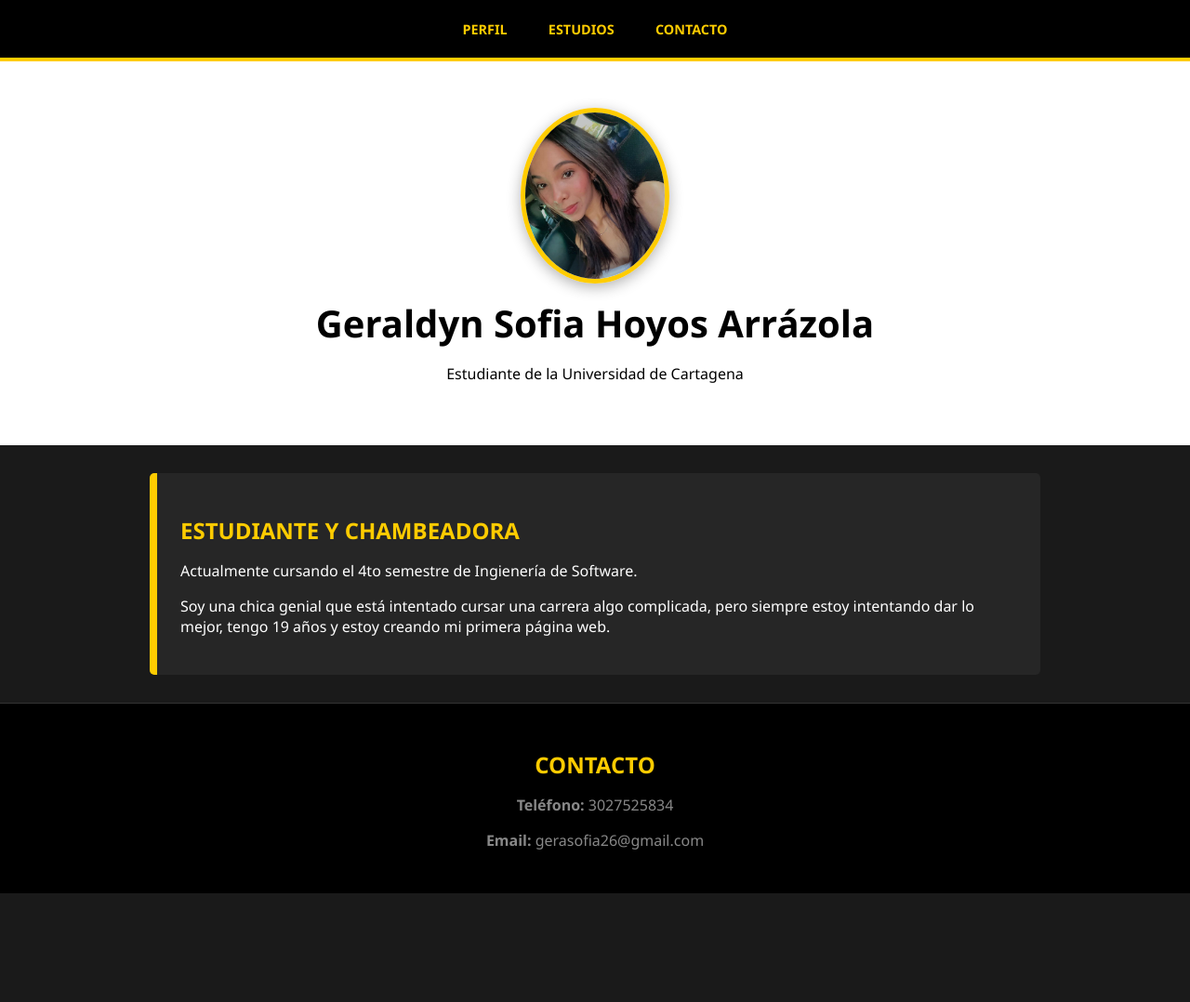
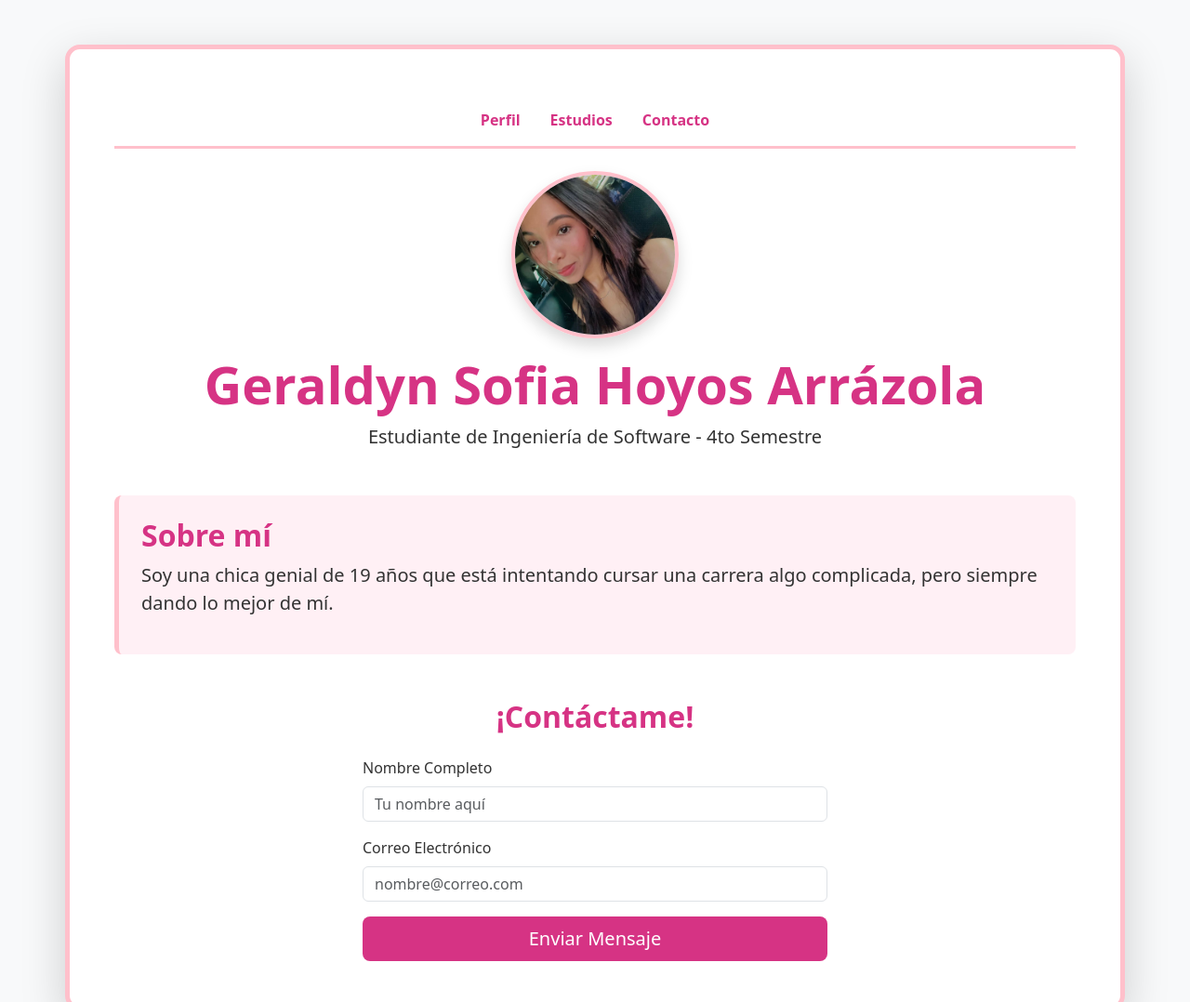
Before and after one commit to GeraldynHys/HojadeVidaGeraldyn, a plain HTML site: page index.html in a window 1280 px wide. Shown: the top 1078 px of the page at 93% size. Before the commit the page ends 961 px from the top, so only its background shows below. Drawn offline with nearby package versions, Linux system fonts and the light colour scheme.

Commit message:
Add files via upload

```diff
--- a/estilos.css
+++ b/estilos.css
@@ -1,78 +1,48 @@
-/* Configuración General */
+/* Color principal: Rosa Pastel (#ffc0cb) */
+/* Color de contraste: Blanco (#ffffff) */
+
 body {
-    font-family: 'Segoe UI', Tahoma, Geneva, Verdana, sans-serif;
-    margin: 0;
-    padding: 0;
-    background-color: #1a1a1a; /* Fondo oscuro sutil */
-    color: #ffffff;
+    background-color: #f8f9fa; /* Un blanco grisáceo muy suave para el fondo */
+    color: #333; /* Texto gris oscuro para que sea fácil de leer */
 }
 
-/* Menú de Navegación Estilo U. de Cartagena */
+/* Títulos en Rosa */
+h1, h2, h3 {
+    color: #d63384 !important; /* Un rosa más fuerte para que resalte */
+    font-weight: bold;
+}
+
+/* El contenedor principal con borde rosa */
+.container {
+    border-radius: 20px;
+    border: 1px solid #ffc0cb;
+}
+
+/* Botón del formulario en rosa */
+.btn-warning {
+    background-color: #ffc0cb !important;
+    border-color: #ffc0cb !important;
+    color: #d63384 !important;
+    font-weight: bold;
+}
+
+.btn-warning:hover {
+    background-color: #f8bbd0 !important;
+    color: white !important;
+}
+
+/* Menú de navegación */
 nav {
-    background-color: #000000; /* Negro puro */
-    padding: 20px;
-    text-align: center;
-    border-bottom: 4px solid #ffcc00; /* Línea Amarilla */
-    position: sticky;
-    top: 0;
-    z-index: 1000;
+    background-color: #ffffff !important;
+    border-bottom: 3px solid #ffc0cb;
 }
 
 nav a {
-    color: #ffcc00; /* Texto Amarillo */
-    text-decoration: none;
-    margin: 0 20px;
-    font-weight: bold;
-    text-transform: uppercase;
-    font-size: 0.9rem;
+    color: #d63384 !important;
 }
 
-nav a:hover {
-    color: #ffffff;
-    border-bottom: 2px solid #ffffff;
+/* Estilo para los campos del formulario */
+.form-control:focus {
+    border-color: #ffc0cb;
+    box-shadow: 0 0 0 0.25rem rgba(255, 192, 203, 0.25);
 }
-
-/* Encabezado / Perfil */
-header {
-    background-color: #ffffff;
-    color: #000000;
-    padding: 50px 20px;
-    text-align: center;
-}
-
-header h1 {
-    margin: 10px 0;
-    font-size: 2.5rem;
-}
-
-img {
-    border-radius: 50%;
-    border: 5px solid #ffcc00; /* Marco Amarillo para la foto */
-    box-shadow: 0px 4px 15px rgba(0,0,0,0.3);
-}
-
-/* Secciones de Información */
-section {
-    max-width: 900px;
-    margin: 30px auto;
-    padding: 25px;
-    background-color: #262626; /* Gris muy oscuro para contraste */
-    border-left: 8px solid #ffcc00; /* Detalle lateral amarillo */
-    border-radius: 5px;
-}
-
-h2 {
-    color: #ffcc00;
-    text-transform: uppercase;
-    font-size: 1.5rem;
-    margin-bottom: 15px;
-}
-
-/* Pie de Página */
-footer {
-    text-align: center;
-    padding: 30px;
-    background-color: #000000;
-    color: #888;
-    border-top: 1px solid #333;
-}
--- a/index.html
+++ b/index.html
@@ -1,36 +1,49 @@
 <!DOCTYPE html>
 <html lang="es">
-<head>
+<head> <link href="https://cdn.jsdelivr.net/npm/bootstrap@5.3.0/dist/css/bootstrap.min.css" rel="stylesheet">
     <meta charset="UTF-8">
     <meta name="viewport" content="width=device-width, initial-scale=1.0">
     <title>Hoja de Vida - Geraldyn</title>
     <link rel="stylesheet" href="estilos.css">
 </head>
-<body>
+<body> <body class="bg-light"> <div class="container my-5 p-5 bg-white shadow-lg rounded-4 border-top border-5" style="border-color: #ffc0cb !important;">
 
-    <nav>
-        <a href="#perfil">perfil</a>
-        <a href="#estudios">estudios</a>
-        <a href="#contacto">contacto</a>
-    </nav>
+        <nav class="navbar navbar-expand-lg mb-4">
+            <div class="container-fluid justify-content-center">
+                <ul class="navbar-nav flex-row">
+                    <li class="nav-item"><a class="nav-link px-3" href="#perfil" style="color: #d63384; font-weight: bold;">Perfil</a></li>
+                    <li class="nav-item"><a class="nav-link px-3" href="#estudios" style="color: #d63384; font-weight: bold;">Estudios</a></li>
+                    <li class="nav-item"><a class="nav-link px-3" href="#contacto" style="color: #d63384; font-weight: bold;">Contacto</a></li>
+                </ul>
+            </div>
+        </nav>
 
-    <header id="perfil">
-        <img src="img/Fotito.jpeg" alt="Mi Foto" width="150">
-        <h1>Geraldyn Sofia Hoyos Arrázola </h1>
-        <p>Estudiante de la Universidad de Cartagena</p>
-    </header>
+        <header id="perfil" class="text-center mb-5">
+            <img src="img/Fotito.jpeg" class="rounded-circle border border-4 mb-3 shadow" style="border-color: #ffc0cb !important; width: 180px; height: 180px; object-fit: cover;">
+            <h1 class="display-4" style="color: #d63384; font-weight: 800;">Geraldyn Sofia Hoyos Arrázola</h1>
+            <p class="lead">Estudiante de Ingeniería de Software - 4to Semestre</p>
+        </header>
 
-    <section id="estudios">
-        <h2>Estudiante y chambeadora</h2>
-        <p>Actualmente cursando el 4to semestre de Ingienería de Software.</p>
-        <p>Soy una chica genial que está intentado cursar una carrera algo complicada, pero siempre estoy intentando dar lo mejor, tengo 19 años y estoy creando mi primera página web.</p>
-    </section>
+        <section id="estudios" class="p-4 rounded-3 mb-5" style="background-color: #fff0f5; border-left: 5px solid #ffc0cb;">
+            <h2 style="color: #d63384;">Sobre mí</h2>
+            <p class="fs-5">Soy una chica genial de 19 años que está intentando cursar una carrera algo complicada, pero siempre dando lo mejor de mí.</p>
+        </section>
 
-    <footer id="contacto">
-    <h2>Contacto</h2>
-    <p><strong>Teléfono:</strong> 3027525834</p>
-    <p><strong>Email:</strong> gerasofia26@gmail.com</p>
-</footer>
+        <section id="contacto" class="mt-5">
+            <h2 class="text-center mb-4" style="color: #d63384;">¡Contáctame!</h2>
+            <form id="contactForm" class="mx-auto" style="max-width: 500px;">
+                <div class="mb-3">
+                    <label class="form-label">Nombre Completo</label>
+                    <input type="text" id="nombre" class="form-control border-pink" placeholder="Tu nombre aquí" required>
+                </div>
+                <div class="mb-3">
+                    <label class="form-label">Correo Electrónico</label>
+                    <input type="email" id="email" class="form-control" placeholder="nombre@correo.com" required>
+                </div>
+                <button type="submit" class="btn btn-lg w-100 text-white" style="background-color: #d63384;">Enviar Mensaje</button>
+            </form>
+        </section>
 
+    </div> <script src="script.js"></script>
 </body>
 </html>
--- /dev/null
+++ b/script.js
@@ -0,0 +1,11 @@
+document.getElementById('contactForm').addEventListener('submit', function(event) {
+    let nombre = document.getElementById('nombre').value;
+    let email = document.getElementById('email').value;
+
+    if (nombre.length < 3) {
+        alert("Por favor, ingresa un nombre válido.");
+        event.preventDefault(); // No deja enviar si hay error
+    } else {
+        alert("¡Hola Geraldyn! El formulario se validó correctamente.");
+    }
+});
```
